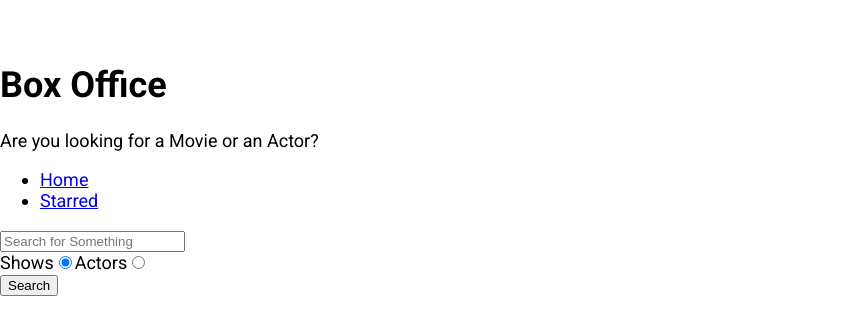
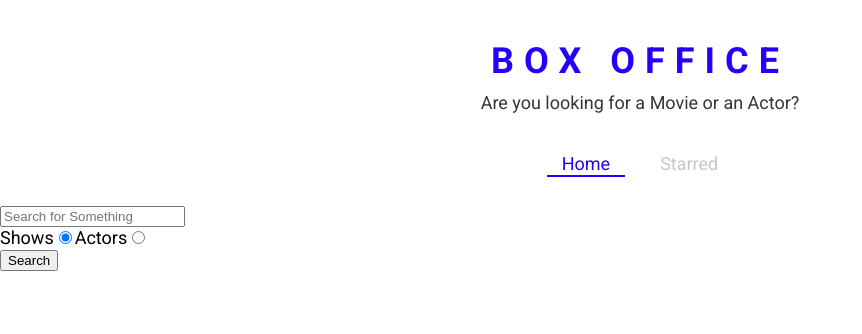
Before and after one commit to shrimayank12/Box-Office, a React (Create React App) app: page / in a window 1280 px wide. Shown: the top 334 px of the page, without its empty margins (0-862 px from the left). Built offline with nearby package versions, Linux system fonts and the light colour scheme.

Commit message:
defined theme for styled components and created few style styled components

```diff
--- a/src/App.js
+++ b/src/App.js
@@ -1,11 +1,21 @@
 import React from 'react';
 import { Switch, Route } from 'react-router-dom';
+import { ThemeProvider } from 'styled-components';
 import Home from './pages/Home';
 import Show from './pages/Show';
 import Starred from './pages/Starred';
 
+const theme = {
+  mainColors: {
+    blue: '#2400ff',
+    gray: '#c6c6c6',
+    dark: '#353535',
+  },
+};
+
 function App() {
   return (
+    <ThemeProvider theme={theme}>
       <Switch>
         <Route exact path='/'>
           <Home/>
@@ -25,6 +35,7 @@
           </div>
         </Route>
       </Switch>
+    </ThemeProvider>
   )
 }
 
--- a/src/components/Navs.js
+++ b/src/components/Navs.js
@@ -1,5 +1,6 @@
 import React from 'react'
-import { Link } from 'react-router-dom'
+import { useLocation } from 'react-router-dom'
+import { LinkStyled, NavList } from './Navs.styled'
 
 const LINKS = [
   {to: '/', text: 'Home'},
@@ -7,16 +8,23 @@
 ]
 
 const Navs = () => {
+  const location = useLocation()
+
   return (
     <div>
-      <ul>
+      <NavList>
         {
           LINKS.map( item =>
             <li key={item.to}>
-              <Link to={item.to}>{item.text}</Link>
+              <LinkStyled
+                to={item.to}
+                className={item.to === location.pathname ? 'active' : ''}
+              >
+                {item.text}
+              </LinkStyled>
             </li>)
         }
-      </ul>
+      </NavList>
     </div>
   )
 }
--- /dev/null
+++ b/src/components/Navs.styled.js
@@ -0,0 +1,41 @@
+import styled from "styled-components";
+import { Link } from 'react-router-dom';
+
+export const NavList = styled.ul`
+  display: flex;
+  justify-content: center;
+  list-style: none;
+  margin: 0 0 30px;
+  padding: 0;
+`;
+
+export const LinkStyled = styled(Link)`
+  margin: 0 10px;
+  padding: 3px 15px;
+  position: relative;
+  text-decoration: none;
+  color: ${({ theme }) => theme.mainColors.gray};
+  &.active {
+    color: ${({ theme }) => theme.mainColors.blue};
+    &:after {
+      content: '';
+      position: absolute;
+      display: block;
+      height: 2px;
+      left: 0%;
+      bottom: 0;
+      background-color: ${({ theme }) => theme.mainColors.blue};
+      animation: slide-in 0.3s ease-in forwards;
+      @keyframes slide-in {
+        from {
+          left: 50%;
+          width: 0;
+        }
+        to {
+          left: 0%;
+          width: 100%;
+        }
+      }
+    }
+  }
+`;
--- a/src/components/Title.js
+++ b/src/components/Title.js
@@ -1,11 +1,12 @@
 import React from 'react'
+import { TitleWrapper } from './Title.styled'
 
 const Title = ({ title, subtitle}) => {
   return (
-    <div>
+    <TitleWrapper>
       <h1>{title}</h1>
       <p>{subtitle}</p>
-    </div>
+    </TitleWrapper>
   )
 }
 
--- /dev/null
+++ b/src/components/Title.styled.js
@@ -0,0 +1,18 @@
+import styled from 'styled-components'
+
+export const TitleWrapper = styled.div`
+  text-align: center;
+  margin: 0 0 40px;
+
+  h1 {
+    color: ${({ theme }) => theme.mainColors.blue};
+    letter-spacing: 10px;
+    text-transform: uppercase;
+    margin: 0 0 10px;
+  }
+
+  p {
+    color: ${({ theme }) => theme.mainColors.dark};
+    margin: 0;
+  }
+`;
```
Lines whose indentation alone changed are shown as unchanged.
